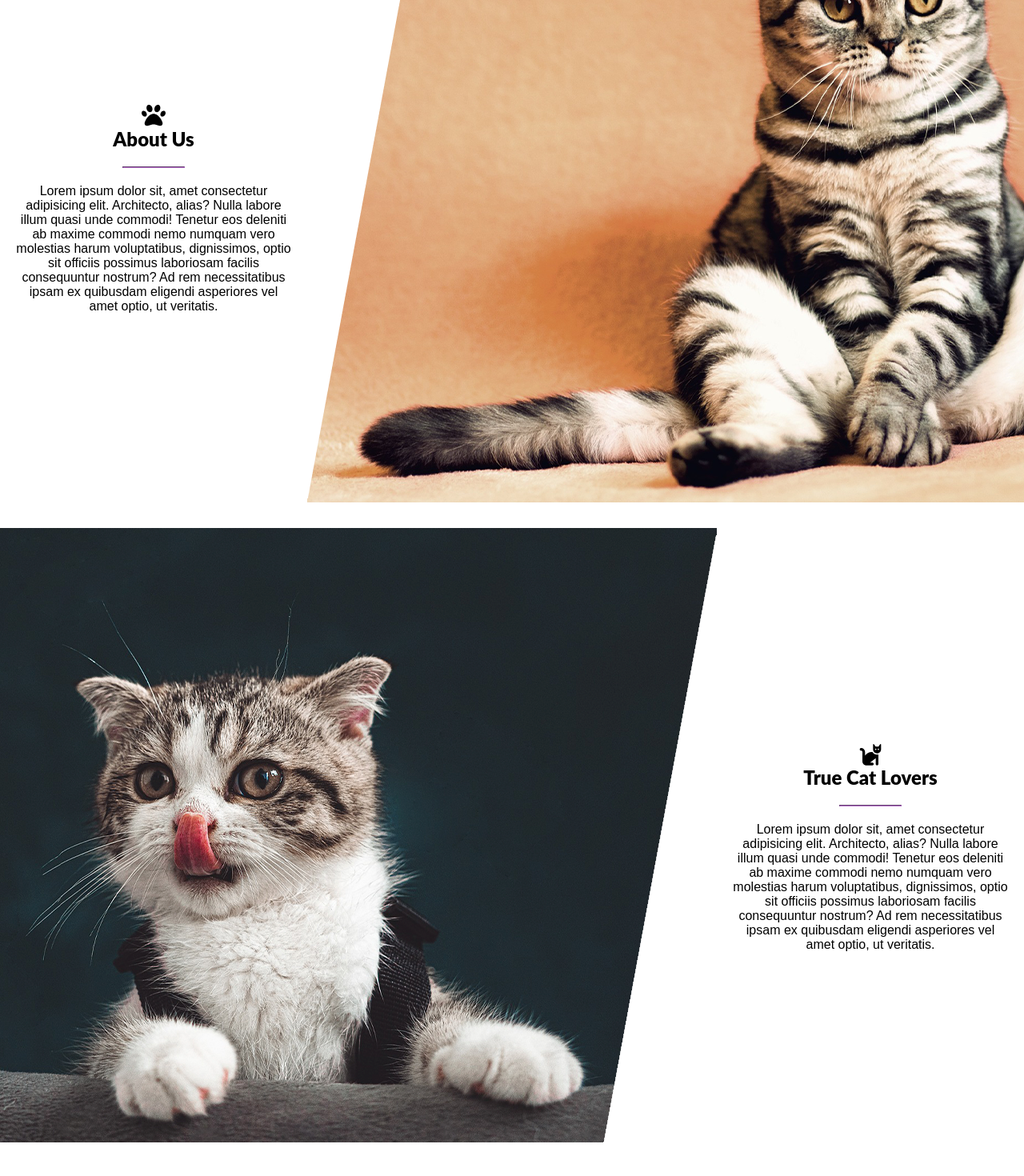
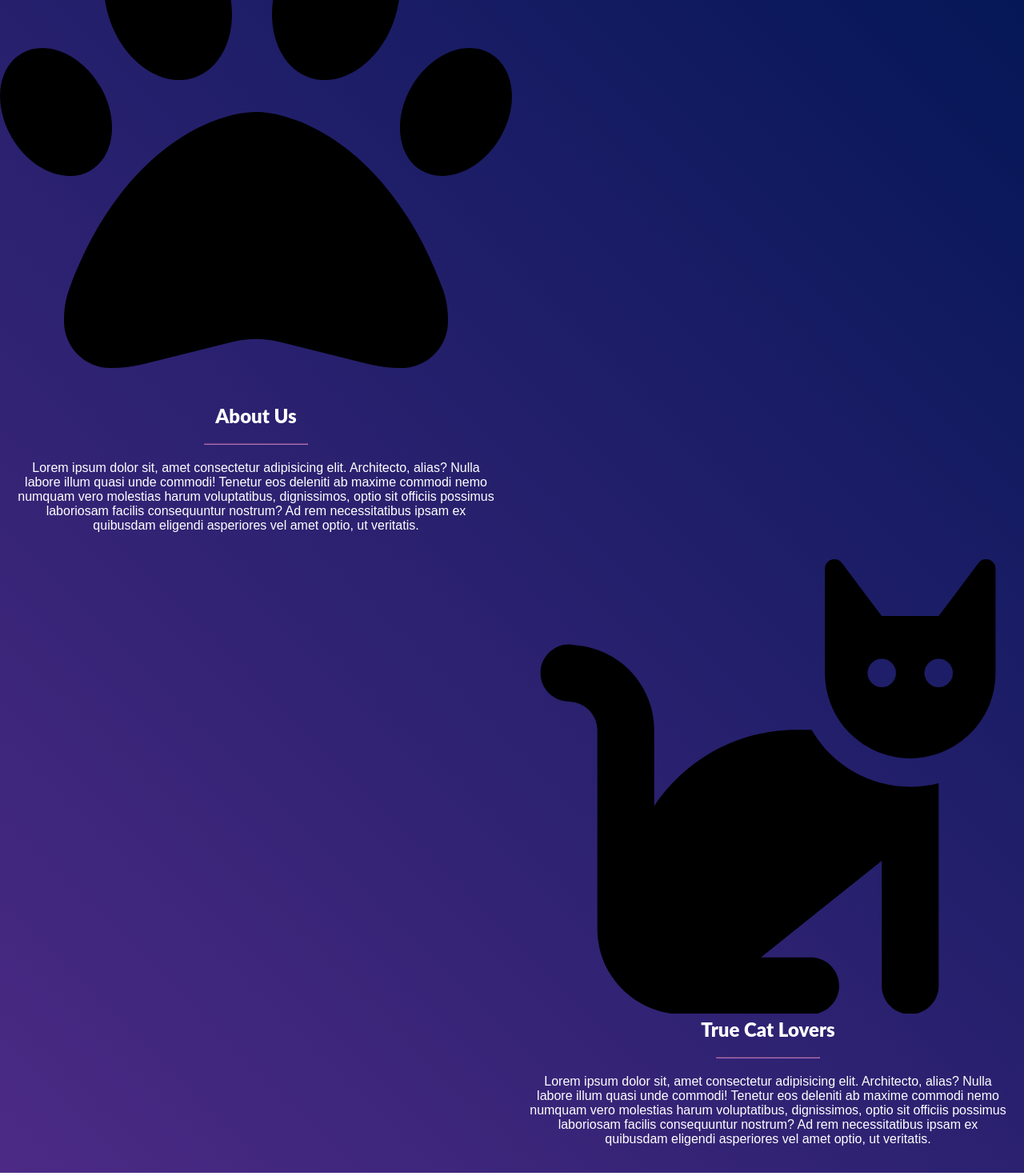
Before and after one commit to jessecarvalho/code-talk, a Vue app in the folder client/: page /about in a window 1280 px wide. Shown: the part 140-1610 px from the top of the page at 80% size. Built offline with nearby package versions, Linux system fonts and the light colour scheme.

Commit message:
[feat] Add styles in about page

```diff
--- a/client/src/assets/base.css
+++ b/client/src/assets/base.css
@@ -1,5 +1,6 @@
 :root {
   --main-color : #4C2A85;
+  --secondary-color : #011655;
   --main-darker-color : #b16dc4;
 }
 
@@ -297,7 +298,7 @@ div#post-grid div#post #excerpt hr {
 */
 
 section#contact-banner {
-  background: linear-gradient(45deg, var(--main-color), #5784c0);
+  background: linear-gradient(45deg, var(--main-color), var(--secondary-color));
   background-position: bottom;
   background-size: cover;
   display: flex;
@@ -364,18 +365,28 @@ section#contact button:hover {
 
 section#about {
   margin-bottom: 30px;
+  background: linear-gradient(45deg, var(--main-color), var(--secondary-color));
+  color: #ffffff;
+}
+
+section#about .banner {
+  display: flex;
+  justify-content: center;
+  align-items: center;
 }
 
 section#about div.about-grid.right {
   display: grid;
   column-gap: 0px;
-  grid-template-columns: 30% 70%;
+  grid-template-columns: 50% 50%;
 }
 
 section#about div.about-grid.left {
   display: grid;
+  align-items: center;
+  align-content: center;
   column-gap: 0px;
-  grid-template-columns: 70% 30%;
+  grid-template-columns: 50% 50%;
 }
 
 section#about div.about-grid div.col.text{
@@ -387,18 +398,6 @@ section#about div.about-grid div.col.text div{
   text-align: center;
 }
 
-section#about div.about-grid .banner-about {
-  height: 768px;
-  display: block;
-}
-
-section#about div.about-grid #banner-about-1 {
-  background-image: url('./imgs/banner-about-1.png');
-  background-size: cover;
-  background-attachment: scroll;
-  background-position: center left;
-}
-
 section#about div.about-grid p {
   padding: 0 20px;
 }
@@ -408,16 +407,3 @@ section#about div.about-grid hr {
   margin: 20px auto;
   border-color: var(--main-darker-color);
 }
-
-section#about div.about-grid svg {
-  width: 30px;
-  display: block;
-  margin: auto;
-}
-
-section#about div.about-grid #banner-about-2 {
-  background-image: url('./imgs/banner-about-2.png');
-  background-size: cover;
-  background-attachment: scroll;
-  background-position: center right;
-}
```
